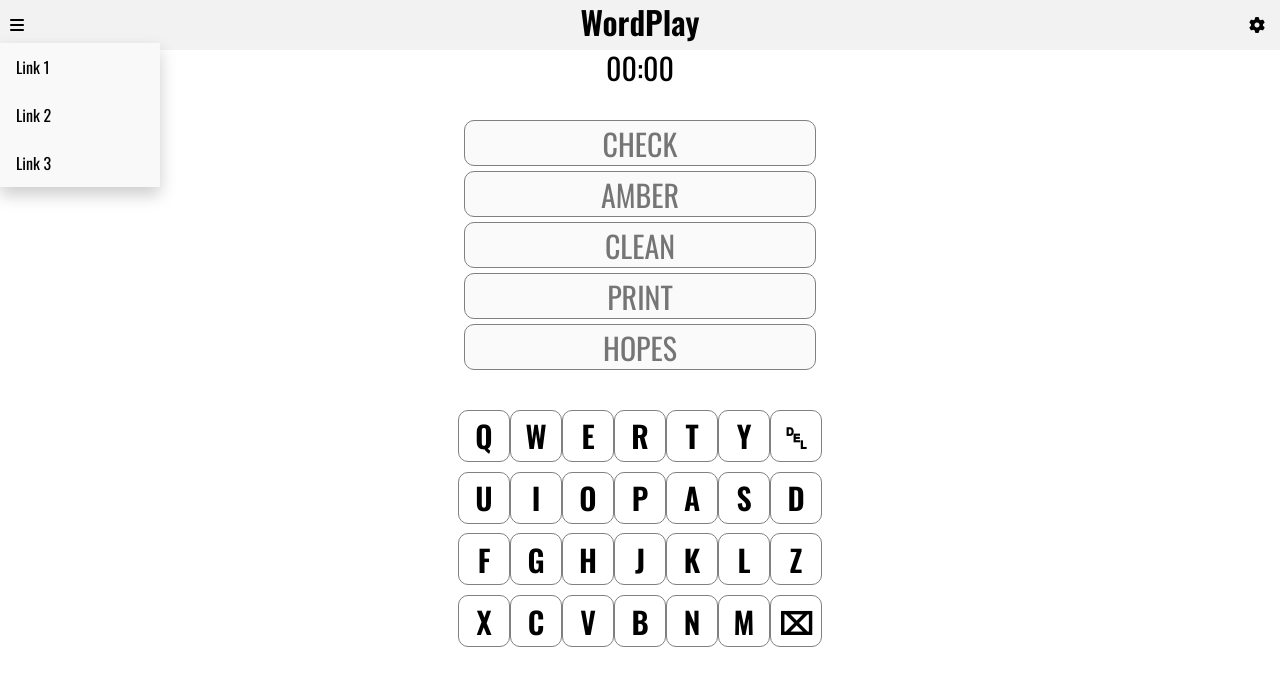
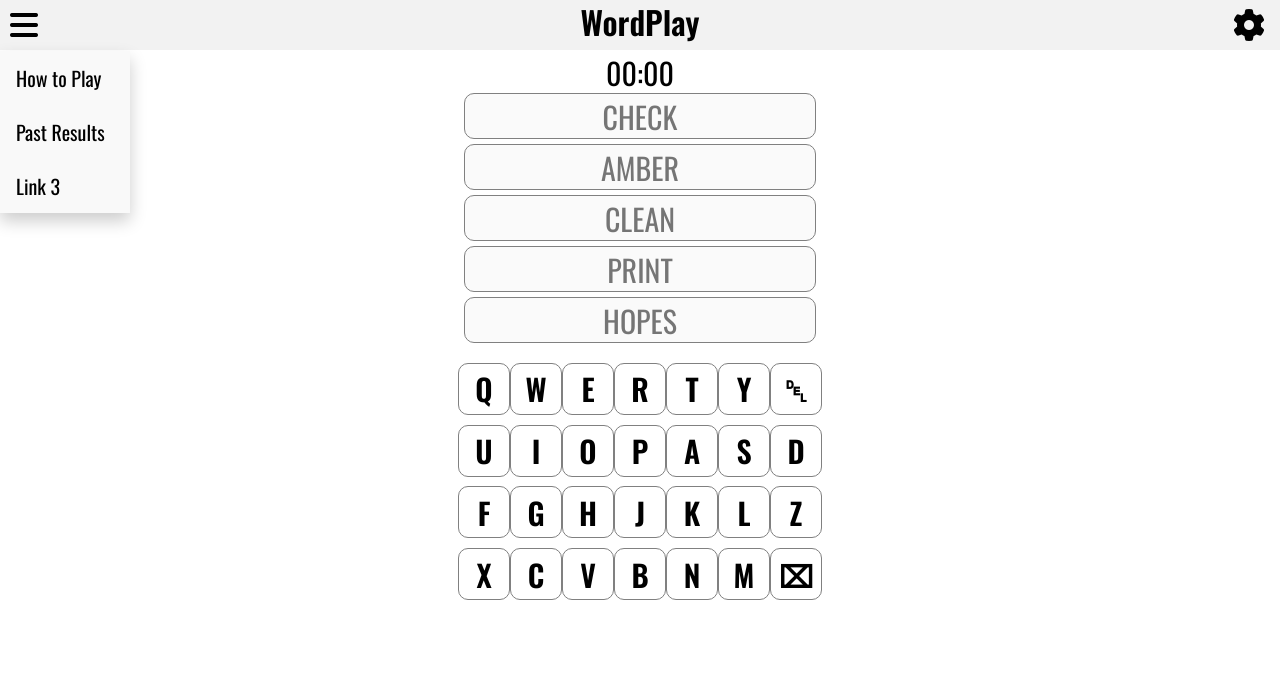
Before and after one commit to teddy-humpert/teddy-humpert.github.io, a plain HTML site: page wordPlay/wordPlay.html in a window 1280 px wide. Both pictures are taken after a click on the icon 17 px from the left and 25 px from the top of the page. Drawn offline with nearby package versions, Linux system fonts and the light colour scheme.

Commit message:
func changes

```diff
--- a/wordPlay/css/wordPlay.css
+++ b/wordPlay/css/wordPlay.css
@@ -5,8 +5,8 @@ body {
   color: black;
   font-family: Oswald, sans-serif;
   cursor: pointer;
+}
 
-}
 
 #stopwatch {
   display: flex;
@@ -16,6 +16,11 @@ body {
   flex-direction: column;
   font-size: 30px;
   font-family: Oswald, sans-serif;
+}
+
+#timer {
+  margin-top: 50px;
+  margin-bottom: -2px;
 }
 
 #start-stop {
@@ -53,6 +58,11 @@ body {
   border-radius: 10px;
   margin-bottom: 5px;
   padding: 2px;
+  color: black;
+}
+
+.wrapped {
+  background-color: rgb(94, 199, 94);
 }
 
 #keyboard {
@@ -62,6 +72,7 @@ body {
   justify-content: space-between;
   height: 20vh; /* set a fixed height for the keyboard */
   align-items: center;
+  margin-top: -20px;
 }
 
 .row1,
@@ -116,7 +127,7 @@ nav {
   display: none;
   position: absolute;
   background-color: #f9f9f9;
-  min-width: 160px;
+  min-width: 130px;
   box-shadow: 0px 8px 16px 0px rgba(0, 0, 0, 0.2);
   z-index: 1;
 }
@@ -130,6 +141,7 @@ nav {
 .dropdown-right > .dropdown-content.show {
   /* border: 2px solid blue; */
   right: 0px;
+  text-align: right;
 }
 
 /* Style for the links inside the dropdown */
@@ -138,6 +150,7 @@ nav {
   padding: 12px 16px;
   text-decoration: none;
   display: block;
+  font-size: 20px;
 }
 
 /* Style for the right-aligned dropdown */
@@ -148,15 +161,24 @@ nav {
   color: black;
 }
 
-#gameTitle {
+/* #gameTitle {
   font-family: Oswald, sans-serif;
   top: 0px;
   position: relative;
   text-align: center;
-  width: 20%;
   margin-left: 40%;
   margin-right: 40%;
   z-index: 1;
   margin-top: -2px;
   margin-bottom: -30px;
+} */
+
+#gameTitle {
+  font-family: Oswald, sans-serif;
+  left: 50%;
+  position: absolute;
+  transform: translate(-50%, -50%);
+  text-align: center;
+  z-index: 1;
+  margin-bottom: -30px;
 }
--- a/wordPlay/js/wordPlay.js
+++ b/wordPlay/js/wordPlay.js
@@ -105,7 +105,6 @@ document.addEventListener("DOMContentLoaded", () => {
 
   console.log(textField.placeholder);
 
-
   function handleKeyClick(event) {
     textField.value += event.target.innerText;
     console.log(event.target.innerText);
@@ -117,6 +116,8 @@ document.addEventListener("DOMContentLoaded", () => {
         stopTimer();
         counter = 1;
       } else {
+        // add class to completed text field
+        textField.classList.add("wrapped");
         counter++;
         newKeyboard();
         console.log(counter);
@@ -313,16 +314,22 @@ document.addEventListener("DOMContentLoaded", () => {
 
   //dropdown stuff
 
-  const dropIcons = document.querySelectorAll('.dropIcon');
+  const dropIcons = document.querySelectorAll(".dropIcon");
 
-dropIcons.forEach((icon) => {
-  icon.addEventListener('click', () => {
-    console.log("you clicked a dropdown button")
-    const dropdown = icon.parentNode;
-    console.log(dropdown);
-    const dropdownContent = dropdown.querySelector('.dropdown-content');
-    console.log(dropdownContent);
-    dropdownContent.classList.toggle('show');
+  dropIcons.forEach((icon) => {
+    icon.addEventListener("click", () => {
+      console.log("you clicked a dropdown button");
+      const dropdown = icon.parentNode;
+      console.log(dropdown);
+      const dropdownContent = dropdown.querySelector(".dropdown-content");
+      console.log(dropdownContent);
+      dropdownContent.classList.toggle("show");
+    });
+  });
+
+  // disable dbl click behavior
+  // add an event listener for the 'dblclick' event
+  document.addEventListener("dblclick", function (event) {
+    event.preventDefault();
   });
 });
-});
--- a/wordPlay/wordPlay.html
+++ b/wordPlay/wordPlay.html
@@ -26,18 +26,18 @@
     <h1 id="gameTitle">WordPlay</h1>
     <nav>
       <div class="dropdown">
-        <i id="dropIcon" class="fa fa-bars dropIcon" ></i>
+        <i id="dropIcon" class="fa fa-bars fa-2x dropIcon" ></i>
         <div class="dropdown-content">
-          <a href="#">Link 1</a>
-          <a href="#">Link 2</a>
+          <a href="#">How to Play</a>
+          <a href="#">Past Results</a>
           <a href="#">Link 3</a>
         </div>
       </div>
       <div class="dropdown dropdown-right">
-        <i id="dropIcon" class="fa fa-gear dropIcon"></i>
+        <i id="dropIcon" class="fa fa-gear fa-2x dropIcon"></i>
         <div class="dropdown-content">
-          <a href="#">Option 1</a>
-          <a href="#">Option 2</a>
+          <a href="#">Dark Mode</a>
+          <a href="#">Hard Mode</a>
           <a href="#">Option 3</a>
         </div>
       </div>
```
